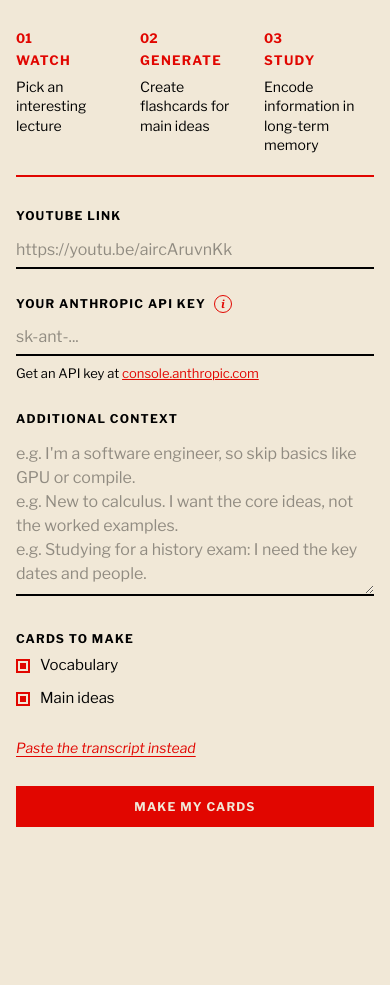
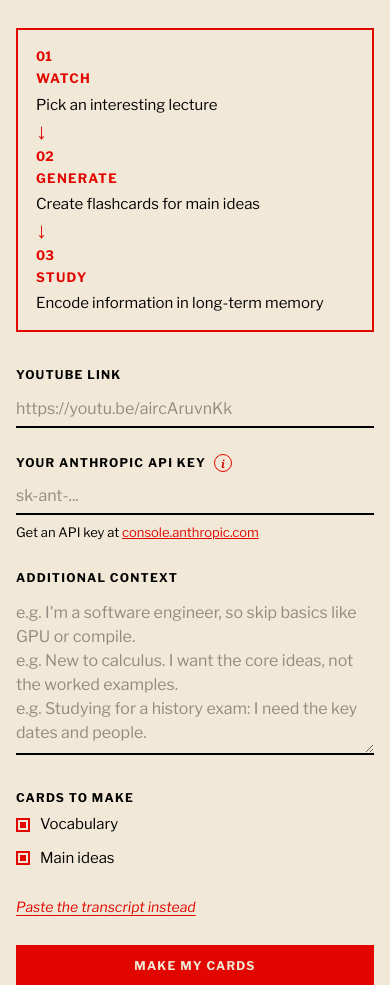
Before and after one commit to spencerwood1031/anki-bot, a Flask app: page / in a window 390 px wide. Shown: the part 176-1161 px from the top of the page. Before the commit the page ends 1003 px from the top, so only its background shows below. Run offline with Flask 3, Linux system fonts and the light colour scheme.

Commit message:
Put the three steps in a red box with arrows between them
Co-Authored-By: Claude Opus 5.5 <noreply@anthropic.com>
Claude-Session: https://claude.ai/code/session_01Bye6LtamV8Mfu8XroN8AoQ

```diff
--- a/templates/index.html
+++ b/templates/index.html
@@ -54,8 +54,14 @@
 
     main { max-width: 640px; color: var(--ink); }
     .steps {
-      display: grid; grid-template-columns: repeat(3, 1fr); gap: 24px;
-      list-style: none; margin: 0 0 30px; padding: 0 0 20px; border-bottom: 2px solid var(--red);
+      display: grid; grid-template-columns: repeat(3, 1fr); gap: 44px;
+      list-style: none; margin: 0 0 34px; padding: 16px 18px; border: 2px solid var(--red);
+    }
+    .steps li { position: relative; }
+    /* Arrow in the gap between two steps */
+    .steps li + li::before {
+      content: "→"; position: absolute; left: -34px; top: 50%; transform: translateY(-50%);
+      color: var(--red); font-size: 22px; line-height: 1;
     }
     .steps .num { display: block; color: var(--red); font-size: 13px; font-weight: 700; }
     .steps .name { display: block; color: var(--red); font-size: 13px; font-weight: 700; letter-spacing: 0.1em; text-transform: uppercase; margin: 2px 0 6px; }
@@ -180,8 +186,9 @@
       .page > aside { position: static; }
       header h1 { font-size: clamp(26px, 8.4vw, 38px); }
       nav { flex-direction: row; flex-wrap: wrap; gap: 8px 20px; margin-top: 20px; padding-bottom: 20px; border-bottom: 2px solid var(--red); }
-      .steps { gap: 14px; }
-      .steps .line { font-size: 14px; }
+      /* Phones: steps stack, arrows point down */
+      .steps { grid-template-columns: 1fr; gap: 30px; }
+      .steps li + li::before { content: "↓"; left: 0; top: -26px; transform: none; }
     }
   </style>
 </head>
```
